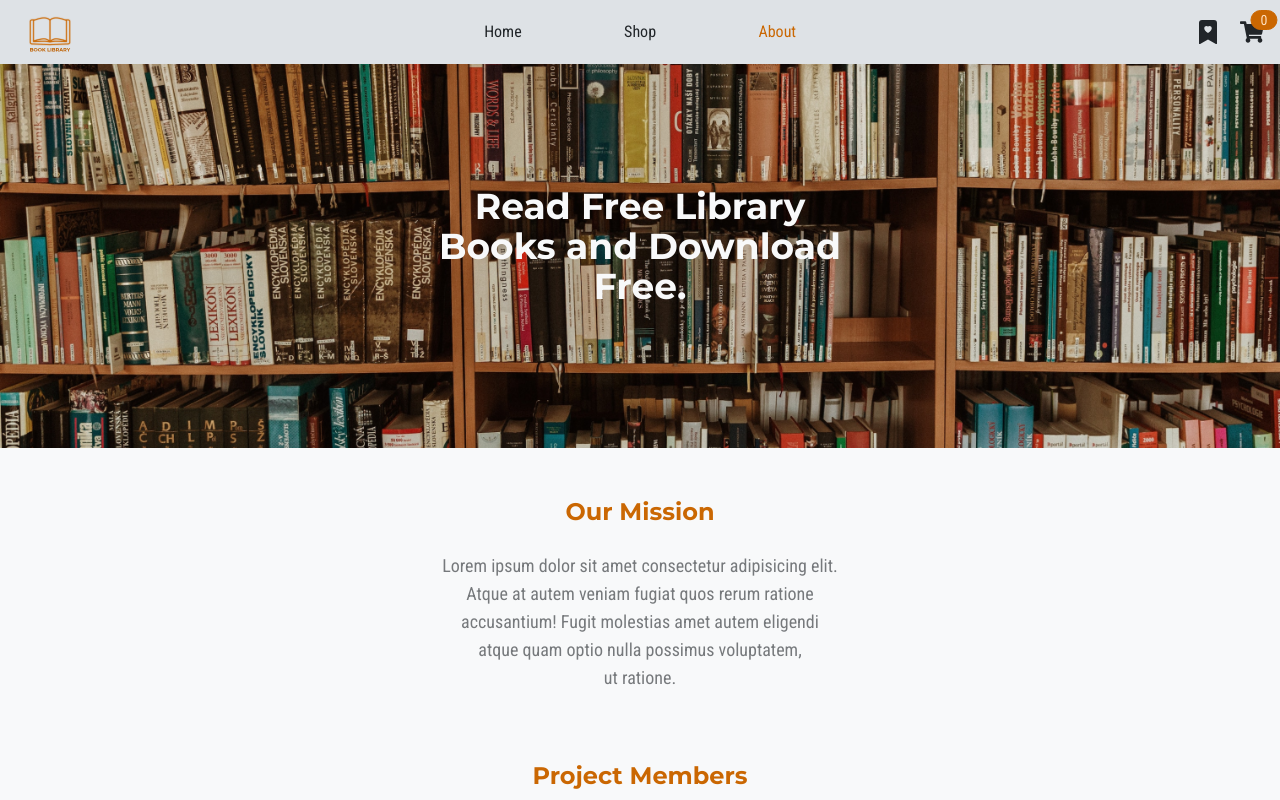
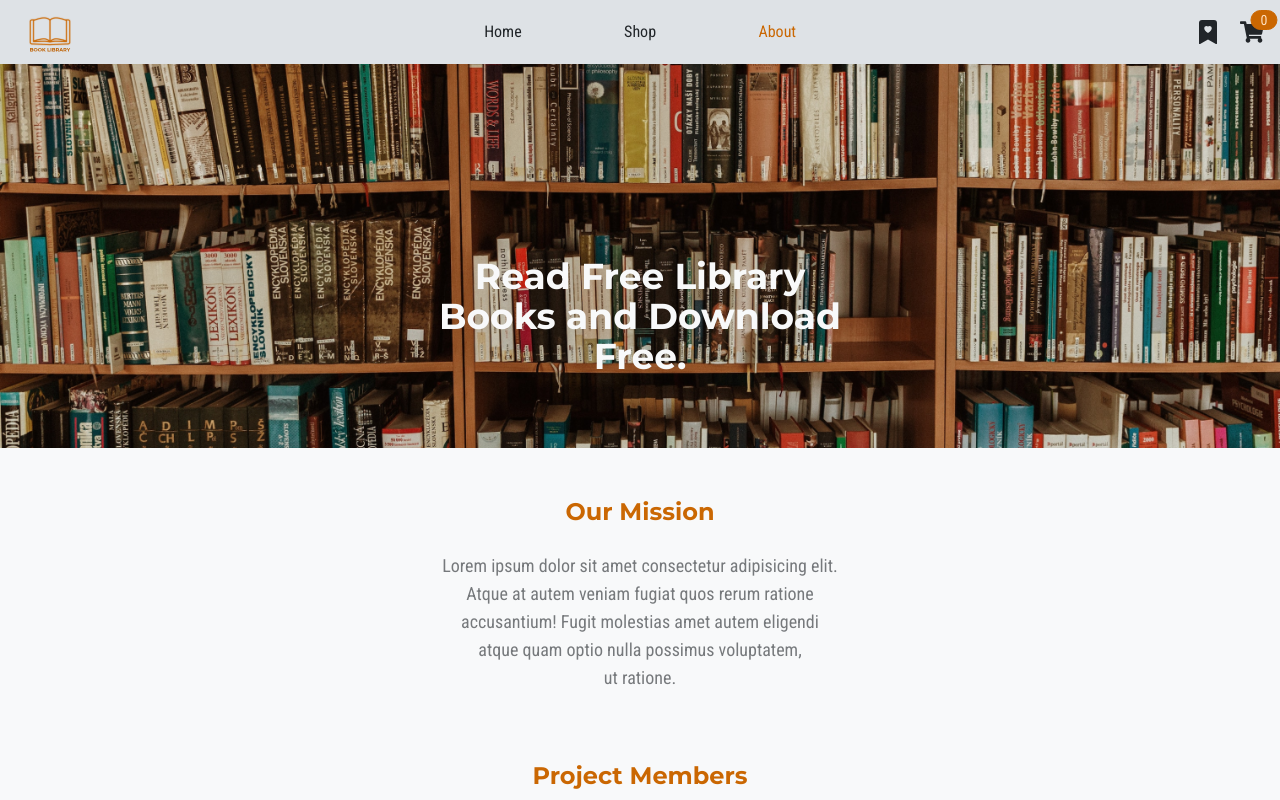
Before and after one commit to Hlaing-Htet/book-library, a React (Vite) app: page /about in a window 1280 px wide. Built offline with nearby package versions, Linux system fonts and the light colour scheme.

Commit message:
about page image link change

```diff
--- a/src/components/Footer.jsx
+++ b/src/components/Footer.jsx
@@ -4,13 +4,14 @@ import { AiOutlineTwitter } from "react-icons/ai";
 import { AiFillInstagram } from "react-icons/ai";
 import { AiOutlineGoogle } from "react-icons/ai";
 import { AiFillYoutube } from "react-icons/ai";
+import Img from "../assets/Logo.svg";
 
 const Footer = () => {
   return (
     <>
       <footer className=" flex flex-col mt-auto bg-background_gray_color  ">
         <figure className="flex justify-center w-full">
-          <img src="src/assets/Logo.svg" className="w-20" />
+          <img src={Img} className="w-20" />
         </figure>
         <p className="font-sans text-center text-text_color opacity-60">
           There are many variations of passages of Lorem Ipsum available, but
--- a/src/memberdata/data.js
+++ b/src/memberdata/data.js
@@ -1,7 +1,9 @@
+import Img from "../assets/man.jpg";
+
 export const memberInfodata = [
   {
     id: 1,
-    img: "src/assets/man.jpg",
+    img: Img,
     name: "Ngwe Thawtar Tun",
     age: "24",
     description:
@@ -12,7 +14,7 @@ export const memberInfodata = [
   },
   {
     id: 2,
-    img: "src/assets/man.jpg",
+    img: Img,
     name: "Wendy Aike Maung",
     age: "24",
     description:
@@ -23,7 +25,7 @@ export const memberInfodata = [
   },
   {
     id: 3,
-    img: "src/assets/man.jpg",
+    img: Img,
     name: "Mya Pwint",
     age: "24",
     description:
@@ -34,7 +36,7 @@ export const memberInfodata = [
   },
   {
     id: 4,
-    img: "src/assets/man.jpg",
+    img: Img,
     name: "Aung Khant Soe",
     age: "24",
     description:
@@ -45,7 +47,7 @@ export const memberInfodata = [
   },
   {
     id: 5,
-    img: "src/assets/man.jpg",
+    img: Img,
     name: "Hlaing Htet",
     age: "24",
     description:
@@ -56,7 +58,7 @@ export const memberInfodata = [
   },
   {
     id: 6,
-    img: "src/assets/man.jpg",
+    img: Img,
     name: "Min Htet Aung",
     age: "24",
     description:
--- a/src/pages/AboutPage.jsx
+++ b/src/pages/AboutPage.jsx
@@ -3,14 +3,13 @@ import Members from "../components/Membercard";
 import Footer from "../components/Footer";
 //import { useState } from "react";
 //import { memberInfodata } from "../memberdata/data";
+import heroPhoto from "../assets/aboutpageimage.png";
 
 const AboutPage = () => {
   return (
     <div className=" bg-background_color h-screen pt-16 overflow-auto">
-      <div
-        className="hero h-96 "
-        style={{ backgroundImage: `url("src/assets/aboutpageimage.png") ` }}
-      >
+      {/* <div className="hero h-96 ">
+        <img src={heroPhoto} alt="" />
         <div className="hero-overlay bg-opacity-60"></div>
         <div className="hero-content text-center text-neutral-content">
           <div className="max-w-md">
@@ -18,6 +17,14 @@ const AboutPage = () => {
               Read Free Library Books and Download Free.
             </h1>
           </div>
+        </div>
+      </div> */}
+      <div className=" relative h-96">
+        <img src={heroPhoto} alt="" className=" w-full h-full object-cover" />
+        <div className="max-w-md absolute top-1/2 left-1/2 -translate-x-1/2">
+          <h1 className="mb-5 text-4xl text-center font-bold font-title text-background_color">
+            Read Free Library Books and Download Free.
+          </h1>
         </div>
       </div>
       <div className="text-center mt-12 h-56">
```
